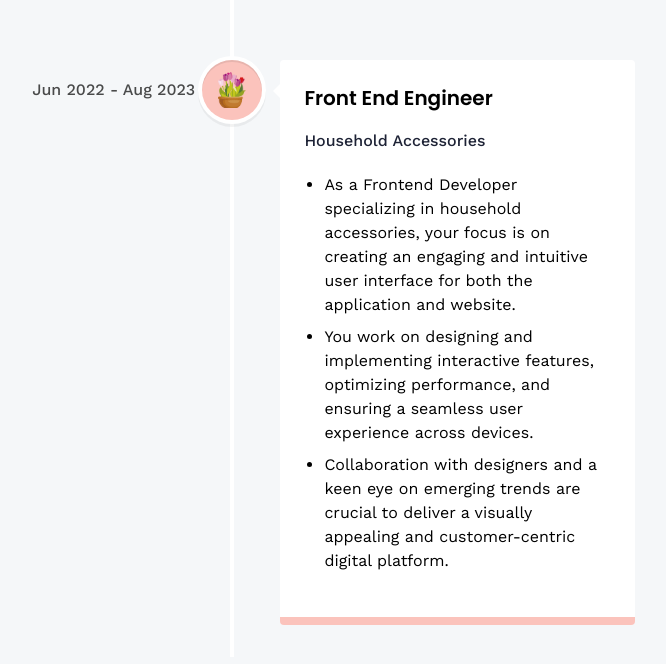
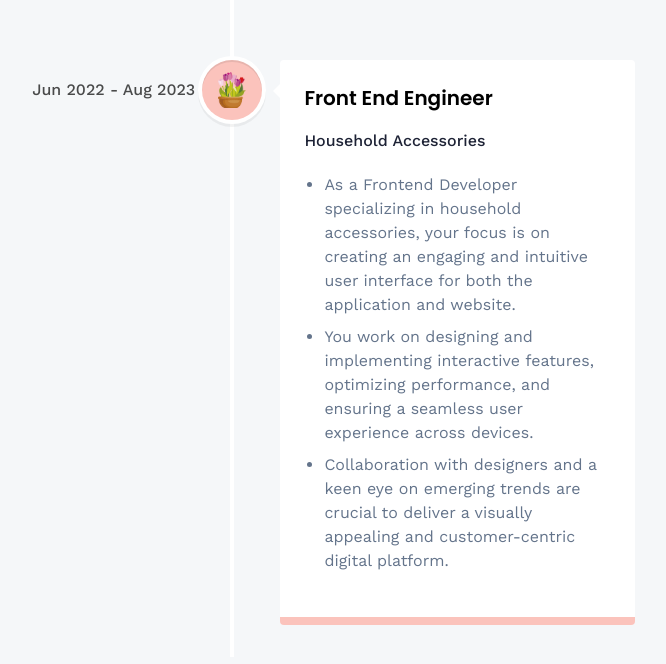
Before and after one commit to 0vai5/Portfolio-App, a React (Vite) app: page / in a window 1280 px wide. Shown: the part 1594-2258 px from the top of the page, without its empty margins (408-1074 px from the left). Built offline with nearby package versions, Linux system fonts and the light colour scheme.

Commit message:
Update Home.jsx

```diff
--- a/src/pages/Home.jsx
+++ b/src/pages/Home.jsx
@@ -102,7 +102,7 @@ const Home = () => {
                     <p className="text-black-500 font-medium font-base">
                       {experience.company_name}
                     </p>
-                    <ul className="my-5 list-disc ml-5 space-y-2">
+                    <ul className="my-5 list-disc ml-5 space-y-2 text-slate-500">
                       {experience.points.map((point, idx) => (
                         <li key={idx}>{point}</li>
                       ))}
```
